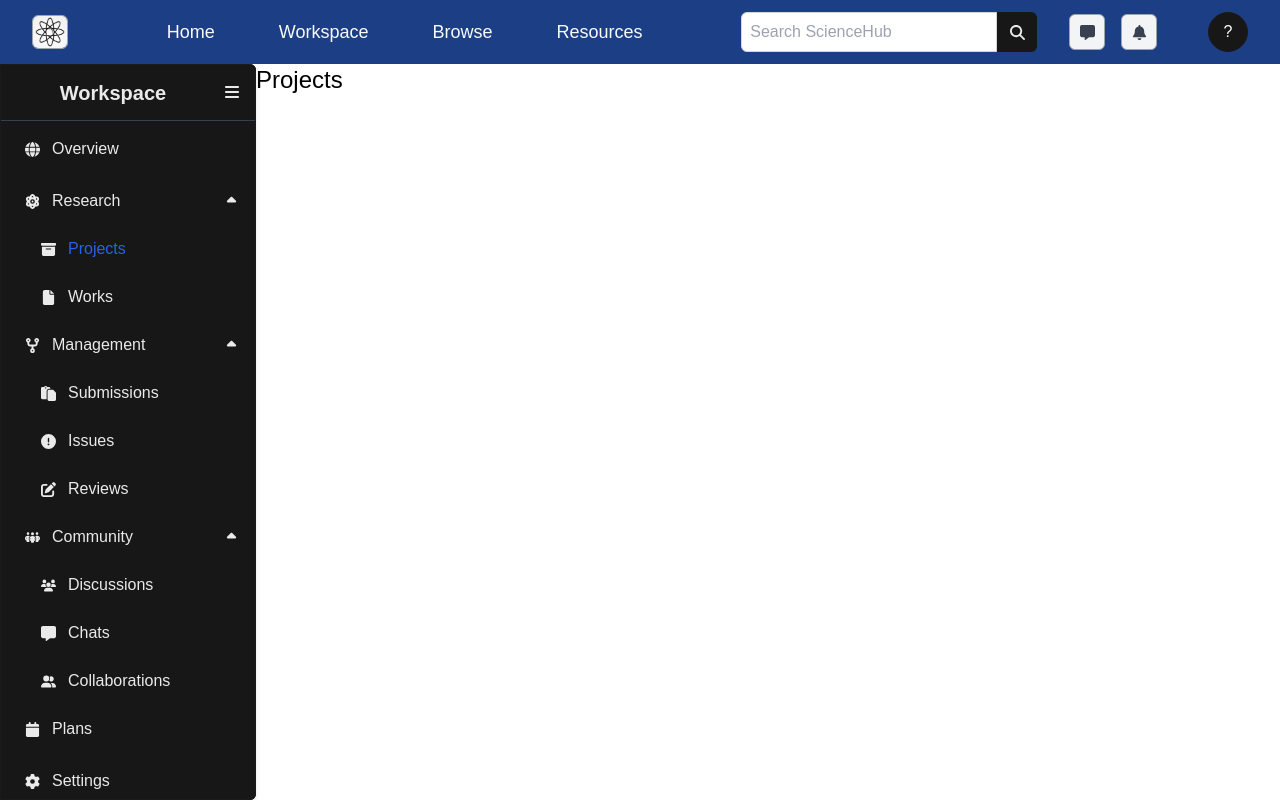
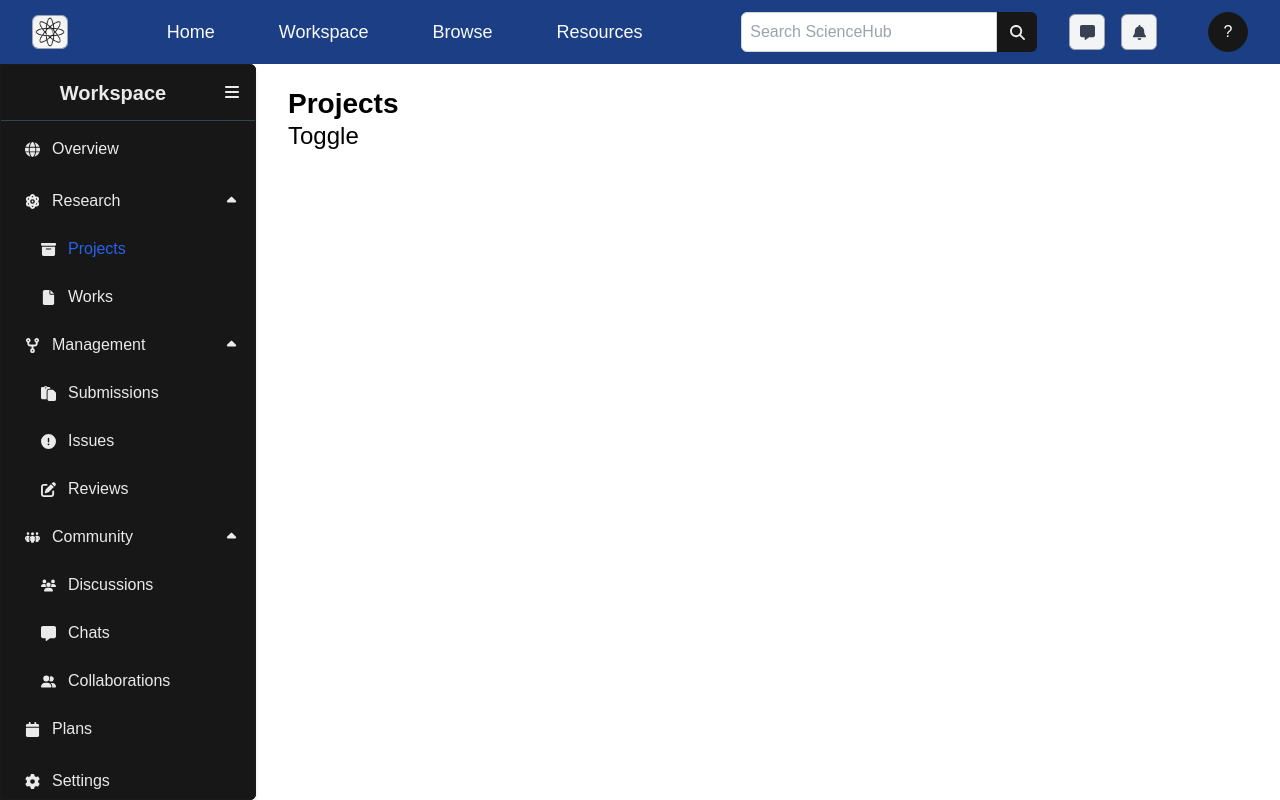
Before and after one commit to TudorOrban/ScienceHub-Frontend, a Next.js app: page /workspace/research/projects in a window 1280 px wide. Built offline with nearby package versions, Linux system fonts and the light colour scheme; no server answers.

Commit message:
Start adding List Header

```diff
--- a/src/app/layout.tsx
+++ b/src/app/layout.tsx
@@ -4,6 +4,7 @@ import "/src/styles/header.css";
 import "/src/styles/common-elements.css";
 import "/src/styles/buttons.css";
 import "/src/styles/forms.css";
+import "/src/styles/layout.css";
 import type { Metadata } from "next";
 import Sidebar from "@/core/main/components/sidebar/Sidebar";
 import Header from "@/core/main/components/Header";
--- a/src/app/workspace/research/projects/page.tsx
+++ b/src/app/workspace/research/projects/page.tsx
@@ -1,9 +1,41 @@
+"use client";
+
+import { useSearchProjectsByUserId } from "@/features/research/projects/hooks/useSearchProjectsByUserId";
+import ListHeader from "@/shared/common/components/ListHeader";
+import { SearchParams } from "@/shared/search/models/Search";
+import { useState } from "react";
 
 
 export default function ProjectsPage() {
+    const userId = 1;
+    const [searchParams, setSearchParams] = useState<SearchParams>({
+        searchQuery: "",
+        sortBy: "createdAt",
+        sortDescending: true,
+        page: 1,
+        itemsPerPage: 1,
+    });
+
+    const { data, error, isLoading } = useSearchProjectsByUserId(userId, searchParams, !!userId);
 
 
+    const handleToggleDescending = () => {
+        setSearchParams(prevParams => ({
+            ...prevParams,
+            sortDescending: !prevParams.sortDescending
+        }));
+    }
 
+    console.log(data, error, isLoading);
 
-    return <div className="text-2xl">Projects</div>;
+    return (
+        <div className="text-2xl">
+            <ListHeader
+                title="Projects"
+                searchParams={searchParams}
+                onToggleDescending={handleToggleDescending}
+            />
+
+        </div>
+    );
 }
--- a/src/core/main/components/Header.tsx
+++ b/src/core/main/components/Header.tsx
@@ -15,7 +15,7 @@ import { useFetchUserSmall } from "@/core/user/hooks/useFetchUserSmall";
 const Header = () => {
     const [isUserbarOpen, setIsUserbarOpen] = useState(false);
 
-    const currentUserId = "1";
+    const currentUserId = 1;
     const userSmallData = useFetchUserSmall(currentUserId, !!currentUserId)?.data;
 
     return (
--- a/src/core/user/hooks/useFetchUserSmall.tsx
+++ b/src/core/user/hooks/useFetchUserSmall.tsx
@@ -3,7 +3,7 @@ import { fetchUserSmall } from "../services/fetchUserSmall";
 import { Result, StandardAPIError } from "@/shared/http/Http";
 import { useQuery } from "@tanstack/react-query";
 
-export const useFetchUserSmall = (userId: string, enabled: boolean = true) => {
+export const useFetchUserSmall = (userId: number, enabled?: boolean): Result<UserSmall> => {
     const result = useQuery<Result<UserSmall>, StandardAPIError>({
         queryKey: ["fetchUserSmall", userId],
         queryFn: () => fetchUserSmall(userId),
@@ -12,7 +12,7 @@ export const useFetchUserSmall = (userId: string, enabled: boolean = true) => {
 
     return {
         data: result.data?.data,
-        error: result.error,
+        error: result.error ?? undefined,
         isLoading: result.isLoading,
     };
 };
--- a/src/core/user/services/fetchUserSmall.ts
+++ b/src/core/user/services/fetchUserSmall.ts
@@ -3,7 +3,7 @@ import { UserSmall } from "../models/User";
 import { Result } from "@/shared/http/Http";
 import apiClient from "@/shared/http/ApiClient";
 
-export const fetchUserSmall = async (userId: string): Promise<Result<UserSmall>> => {
+export const fetchUserSmall = async (userId: number): Promise<Result<UserSmall>> => {
     console.log("fetchUserSmall");
     return await handleAPIRequest<UserSmall>(apiClient.get<UserSmall>(`users/${userId}`));
 };
--- /dev/null
+++ b/src/features/research/projects/hooks/useSearchProjectsByUserId.tsx
@@ -0,0 +1,19 @@
+import { Result, StandardAPIError } from "@/shared/http/Http";
+import { useQuery } from "@tanstack/react-query";
+import { searchProjectsByUserId } from "../services/searchProjectsByUserId";
+import { PaginatedResults, SearchParams } from "@/shared/search/models/Search";
+import { ProjectSearchDTO } from "../models/Project";
+
+export const useSearchProjectsByUserId = (userId: number, searchParams: SearchParams, enabled?: boolean): Result<PaginatedResults<ProjectSearchDTO>> => {
+    const result = useQuery<Result<PaginatedResults<ProjectSearchDTO>>, StandardAPIError>({
+        queryKey: ["searchProjectsByUserId", userId, searchParams.searchQuery, searchParams.sortBy, searchParams.sortDescending, searchParams.page, searchParams.itemsPerPage],
+        queryFn: () => searchProjectsByUserId(userId, searchParams),
+        enabled: !!userId && enabled,
+    });
+
+    return {
+        data: result.data?.data,
+        error: result.error ?? undefined,
+        isLoading: result.isLoading,
+    };
+};
--- a/src/features/research/projects/services/searchProjectsByUserId.ts
+++ b/src/features/research/projects/services/searchProjectsByUserId.ts
@@ -4,7 +4,7 @@ import { PaginatedResults, SearchParams } from "@/shared/search/models/Search";
 import apiClient from "@/shared/http/ApiClient";
 import { handleAPIRequest } from "@/shared/http/handleAPIRequest";
 
-export const searchProjectsByUserId = async (userId: string, searchParams: SearchParams): Promise<Result<PaginatedResults<ProjectSearchDTO>>> => {
+export const searchProjectsByUserId = async (userId: number, searchParams: SearchParams): Promise<Result<PaginatedResults<ProjectSearchDTO>>> => {
     const request = apiClient.get<PaginatedResults<ProjectSearchDTO>>(`projects/user/${userId}`, {
         params: searchParams,
     });
--- /dev/null
+++ b/src/shared/common/components/ListHeader.tsx
@@ -0,0 +1,31 @@
+import { SearchParams } from "@/shared/search/models/Search";
+
+export interface ListHeaderProps {
+    title: string;
+    searchParams: SearchParams;
+    onToggleDescending?: () => void;
+}
+
+
+const ListHeader = ({
+    title,
+    searchParams,
+    onToggleDescending
+}: ListHeaderProps) => {
+
+
+
+    return (
+        <div className="page-standard-horizontal-padding py-6">
+            <h2 className="page-title">
+                {title}
+            </h2>
+
+
+
+            <button onClick={onToggleDescending}>Toggle</button>
+        </div>
+    );
+}
+
+export default ListHeader;
--- a/src/shared/search/models/Search.ts
+++ b/src/shared/search/models/Search.ts
@@ -7,7 +7,7 @@ export interface PaginatedResults<T> {
 export interface SearchParams {
     searchQuery?: string;
     sortBy?: string;
-    isDescending?: boolean;
+    sortDescending?: boolean;
     filters?: Record<string, string>;
     page?: number;
     itemsPerPage?: number;
--- a/src/styles/common-elements.css
+++ b/src/styles/common-elements.css
@@ -1,5 +1,22 @@
+.page-title {
+    font-size: 1.75rem;
+    font-weight: 600;
+}
 
+.label-large {
+    font-size: 1.25rem;
+    font-weight: 600;
+}
 
+.label-medium-large {
+    font-size: 1.125rem;
+    font-weight: 600;
+}
+
+.label-medium {
+    font-size: 1rem;
+    font-weight: 600;
+}
 
 
 
--- /dev/null
+++ b/src/styles/layout.css
@@ -0,0 +1,12 @@
+
+.page-standard-horizontal-padding {
+    padding-left: 1rem;
+    padding-right: 1rem;
+}
+
+@media (min-width: 768px) {
+    .page-standard-horizontal-padding {
+        padding-left: 2rem;
+        padding-right: 2rem;
+    }
+}
```
